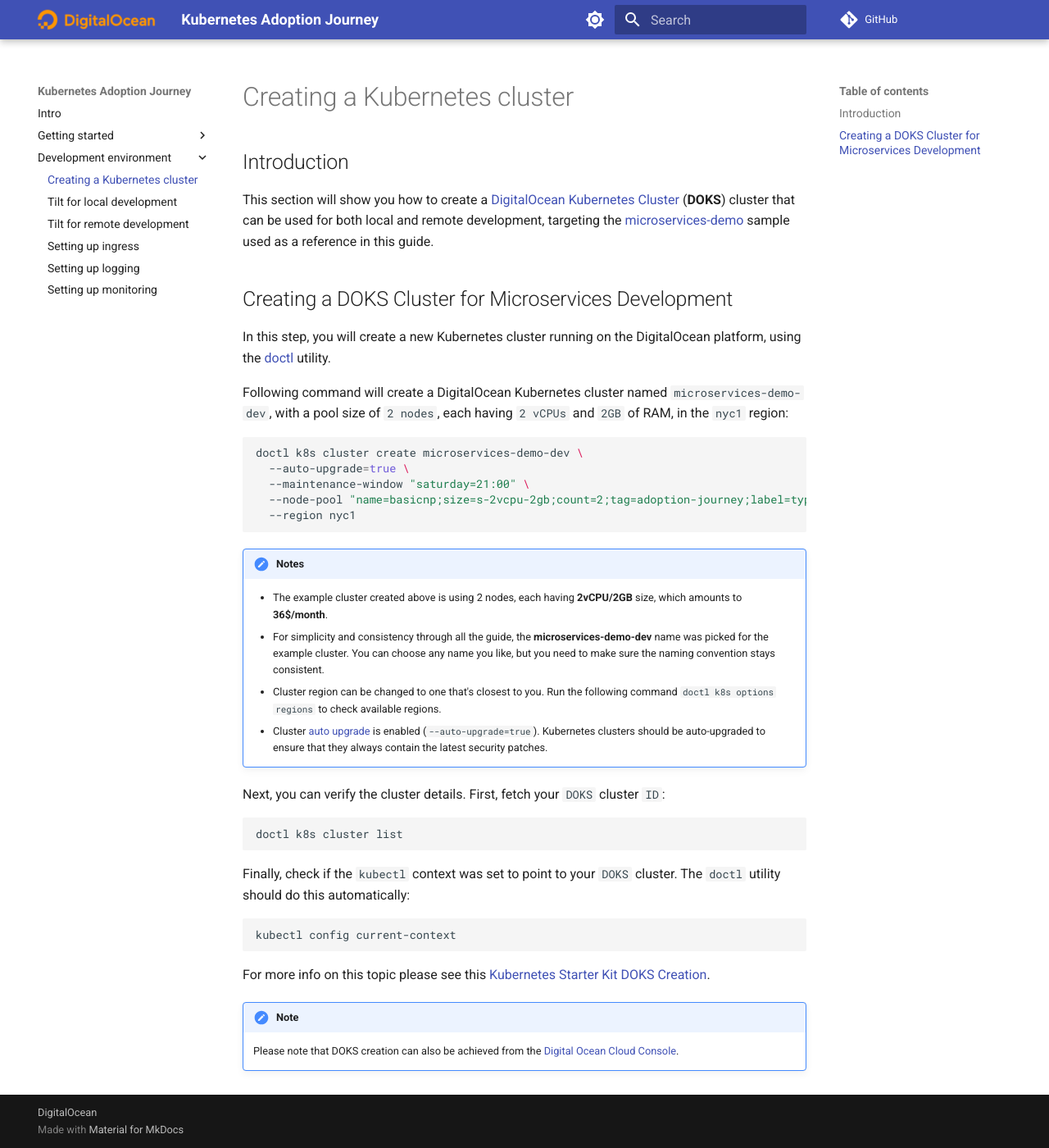
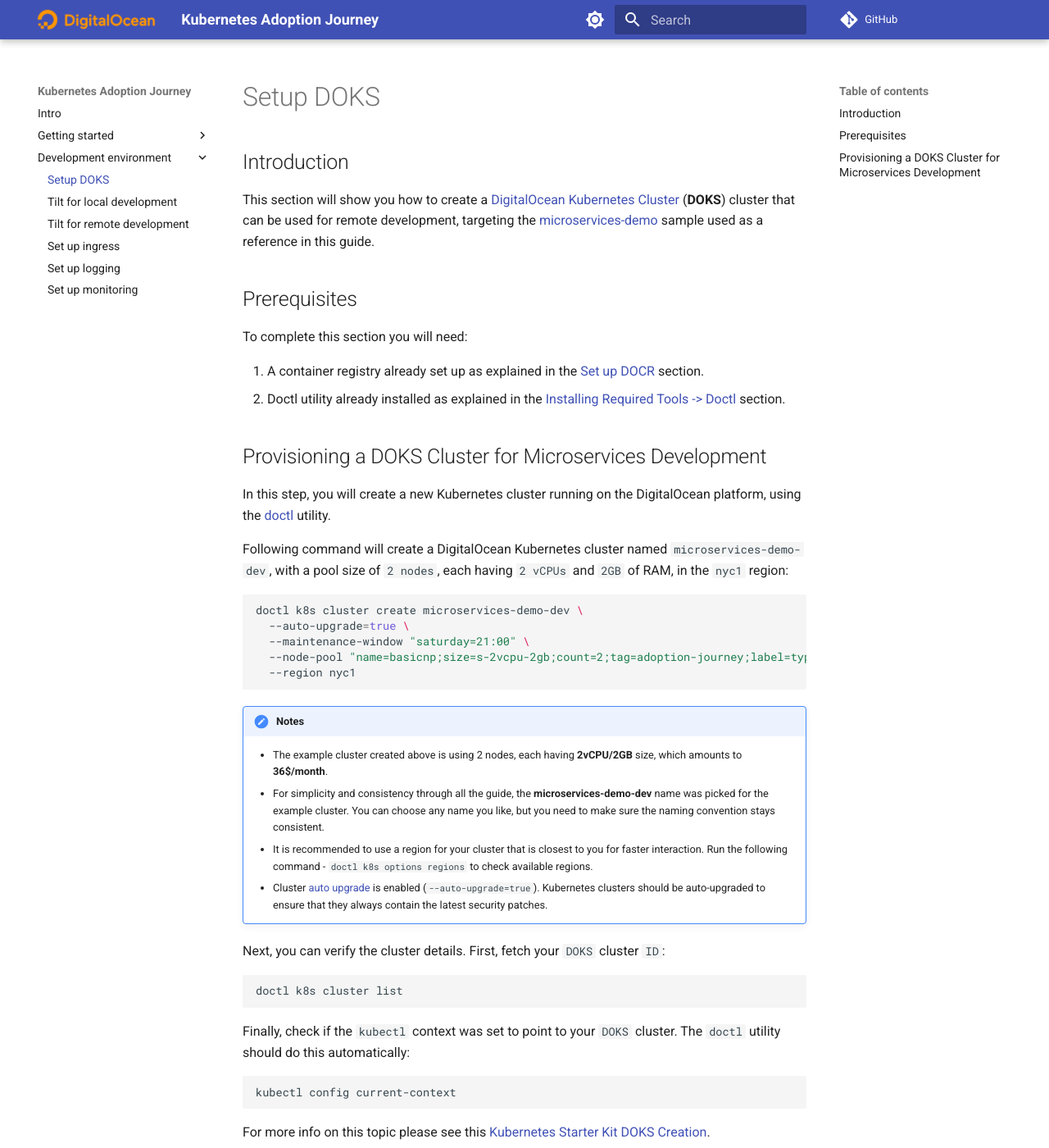
Before and after one commit to digitalocean/k8s-adoption-journey, an MkDocs documentation site: the page built from docs/02-development/setup-doks.md, in a window 1280 px wide and 1400 px high. Shown: the whole window at 82% size. Built offline with MkDocs 1.6.1 and Material for MkDocs 9.7.7, drawn with Linux system fonts in a browser that asks for light colours; comment, search, counter and statistics services are not loaded; some of the changed text lies outside the part shown.

```diff
--- a/docs/02-development/setup-doks.md
+++ b/docs/02-development/setup-doks.md
@@ -1,8 +1,15 @@
 ## Introduction
 
-This section will show you how to create a [DigitalOcean Kubernetes Cluster](https://docs.digitalocean.com/products/kubernetes/) (**DOKS**) cluster that can be used for both local and remote development, targeting the [microservices-demo](https://github.com/digitalocean/kubernetes-sample-apps/tree/master/microservices-demo) sample used as a reference in this guide.
+This section will show you how to create a [DigitalOcean Kubernetes Cluster](https://docs.digitalocean.com/products/kubernetes/) (**DOKS**) cluster that can be used for remote development, targeting the [microservices-demo](https://github.com/digitalocean/kubernetes-sample-apps/tree/master/microservices-demo) sample used as a reference in this guide.
 
-## Creating a DOKS Cluster for Microservices Development
+## Prerequisites
+
+To complete this section you will need:
+
+1. A container registry already set up as explained in the [Set up DOCR](setup-docr.md) section.
+2. Doctl utility already installed as explained in the [Installing Required Tools -> Doctl](installing-required-tools.md#installing-doctl) section.
+
+## Provisioning a DOKS Cluster for Microservices Development
 
 In this step, you will create a new Kubernetes cluster running on the DigitalOcean platform, using the [doctl](https://docs.digitalocean.com/reference/doctl/) utility.
 
@@ -19,7 +26,7 @@ doctl k8s cluster create microservices-demo-dev \
 !!! notes
     - The example cluster created above is using 2 nodes, each having **2vCPU/2GB** size, which amounts to **36$/month**.
     - For simplicity and consistency through all the guide, the **microservices-demo-dev** name was picked for the example cluster. You can choose any name you like, but you need to make sure the naming convention stays consistent.
-    - Cluster region can be changed to one that's closest to you. Run the following command `doctl k8s options regions` to check available regions.
+    - It is recommended to use a region for your cluster that is closest to you for faster interaction. Run the following command - `doctl k8s options regions` to check available regions.
     - Cluster [auto upgrade](https://docs.digitalocean.com/products/kubernetes/how-to/upgrade-cluster/#automatically) is enabled (`--auto-upgrade=true`). Kubernetes clusters should be auto-upgraded to ensure that they always contain the latest security patches.
 
 Next, you can verify the cluster details. First, fetch your `DOKS` cluster `ID`:
@@ -36,5 +43,4 @@ kubectl config current-context
 
 For more info on this topic please see this [Kubernetes Starter Kit DOKS Creation](https://github.com/digitalocean/Kubernetes-Starter-Kit-Developers/tree/main/01-setup-DOKS#step-3---creating-the-doks-cluster).
 
-!!! note
-    Please note that DOKS creation can also be achieved from the [Digital Ocean Cloud Console](https://docs.digitalocean.com/products/kubernetes/quickstart/).
+Next, you will learn how to perform local microservices development using [Tilt](https://tilt.dev/).
--- a/mkdocs.yml
+++ b/mkdocs.yml
@@ -11,14 +11,14 @@ nav:
   - Getting started:
       - Installing required tools: 01-getting-started/installing-required-tools.md
       - Authenticating with the DigitalOcean API: 01-getting-started/do-api-auth.md
-      - Creating a Digital Ocean container registry: 01-getting-started/setup-docr.md
+      - Set up a Digital Ocean container registry: 01-getting-started/setup-docr.md
   - Development environment:
-      - Creating a Kubernetes cluster: 02-development/setup-doks.md
+      - Setup DOKS: 02-development/setup-doks.md
       - Tilt for local development: 02-development/tilt-local.md
       - Tilt for remote development: 02-development/tilt-remote.md
-      - Setting up ingress: 02-development/setup-ingress.md
-      - Setting up logging: 02-development/setup-logging.md
-      - Setting up monitoring: 02-development/setup-monitoring.md
+      - Set up ingress: 02-development/setup-ingress.md
+      - Set up logging: 02-development/setup-logging.md
+      - Set up monitoring: 02-development/setup-monitoring.md
 
 theme:
   name: material
```
Also changed, not shown: docs/01-getting-started/do-api-auth.md (+2 -1 lines), docs/01-getting-started/setup-docr.md (+8 -0 lines), docs/02-development/tilt-local.md (+10 -5 lines), docs/02-development/tilt-remote.md (+15 -41 lines), 1 other file.
